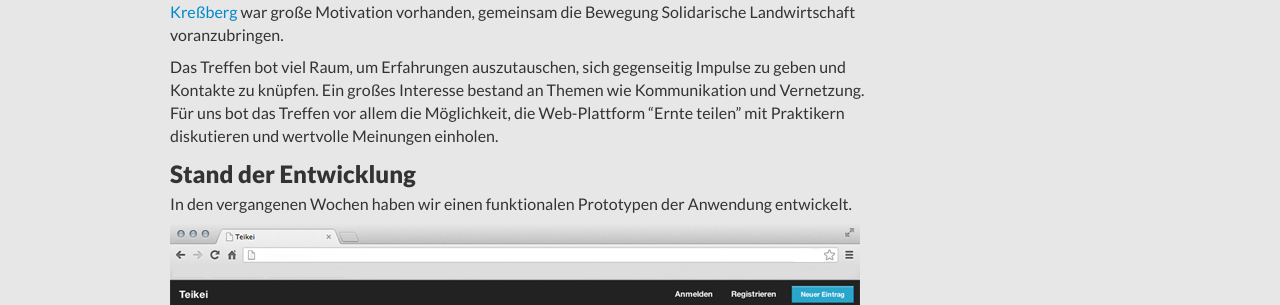
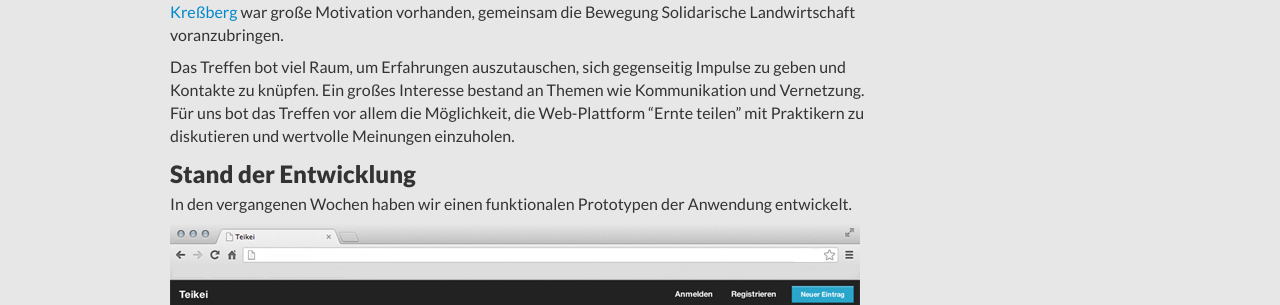
Before and after one commit to okfde/stadtlandcode.de, a Jekyll site: the page built from blog/_posts/2013-04-03-ernte-teilen-de.md, in a window 1280 px wide. Shown: the part 791-1096 px from the top of the page. Built offline with Jekyll 4.4.1, drawn with Linux system fonts in a browser that asks for light colours; nearby versions of some CDN libraries; Markdown is read by kramdown in place of the engine named in the settings; comment, search, counter and statistics services are not loaded.

Commit message:
Fix a minor typo in the "ernte-teilen" blogpost.

```diff
--- a/blog/_posts/2013-04-03-ernte-teilen-de.md
+++ b/blog/_posts/2013-04-03-ernte-teilen-de.md
@@ -13,7 +13,7 @@ In den letzten Wochen haben wir angefangen intensiven Kontakt zu den späteren N
 
 Anfang März waren wir beim Frühjahrstreffen des Netzwerks mit dabei. Auf [Schloss Tempelhof in Kreßberg](http://www.schloss-tempelhof.de "Webseite Schloss Tempelhof") war große Motivation vorhanden, gemeinsam die Bewegung Solidarische Landwirtschaft voranzubringen.
 
-Das Treffen bot viel Raum, um Erfahrungen auszutauschen, sich gegenseitig Impulse zu geben und Kontakte zu knüpfen. Ein großes Interesse bestand an Themen wie Kommunikation und Vernetzung. Für uns bot das Treffen vor allem die Möglichkeit, die Web-Plattform "Ernte teilen" mit Praktikern diskutieren und wertvolle Meinungen einholen.
+Das Treffen bot viel Raum, um Erfahrungen auszutauschen, sich gegenseitig Impulse zu geben und Kontakte zu knüpfen. Ein großes Interesse bestand an Themen wie Kommunikation und Vernetzung. Für uns bot das Treffen vor allem die Möglichkeit, die Web-Plattform "Ernte teilen" mit Praktikern zu diskutieren und wertvolle Meinungen einzuholen.
 
 ## Stand der Entwicklung
 In den vergangenen Wochen haben wir einen funktionalen Prototypen der Anwendung entwickelt.
```
